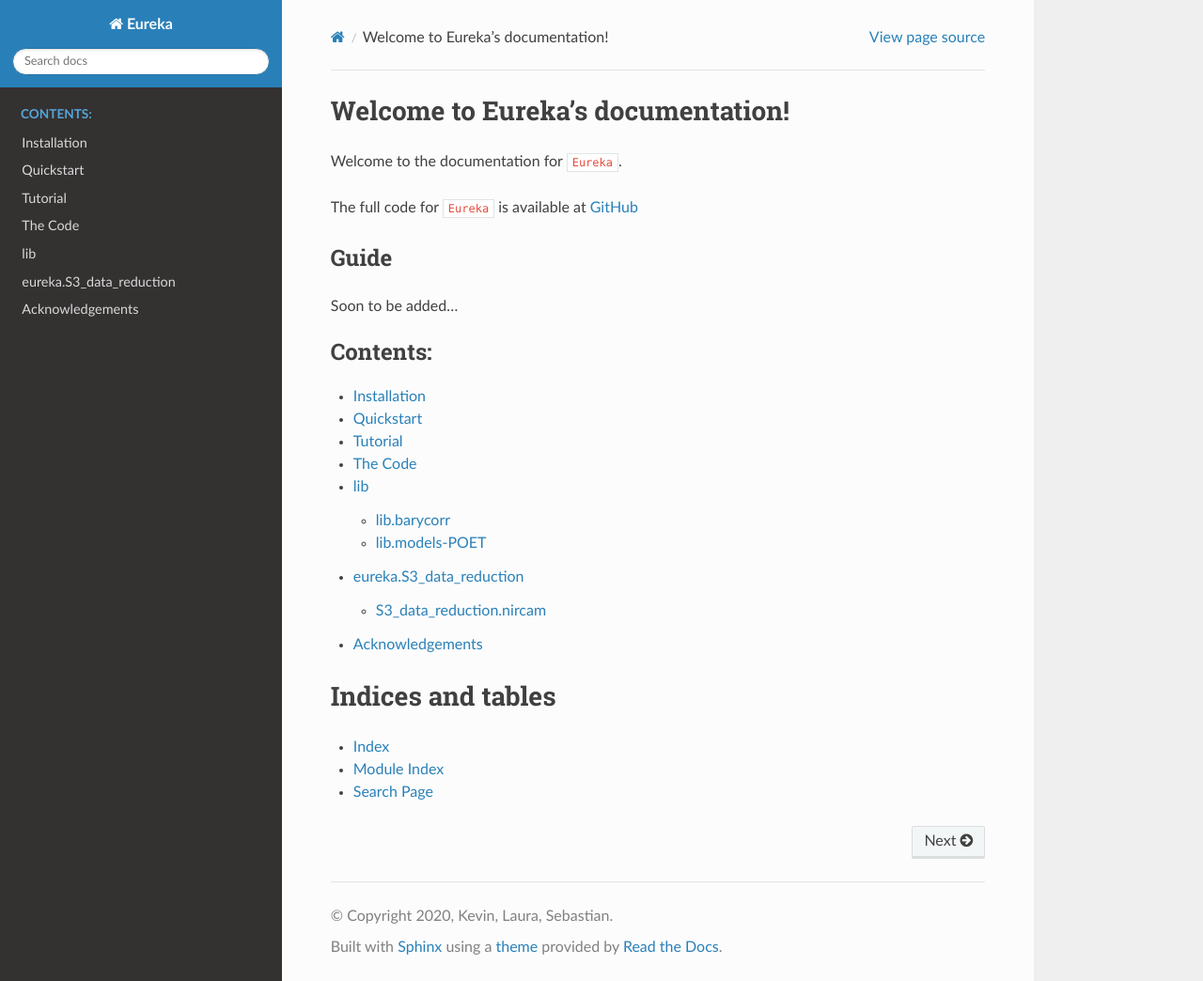
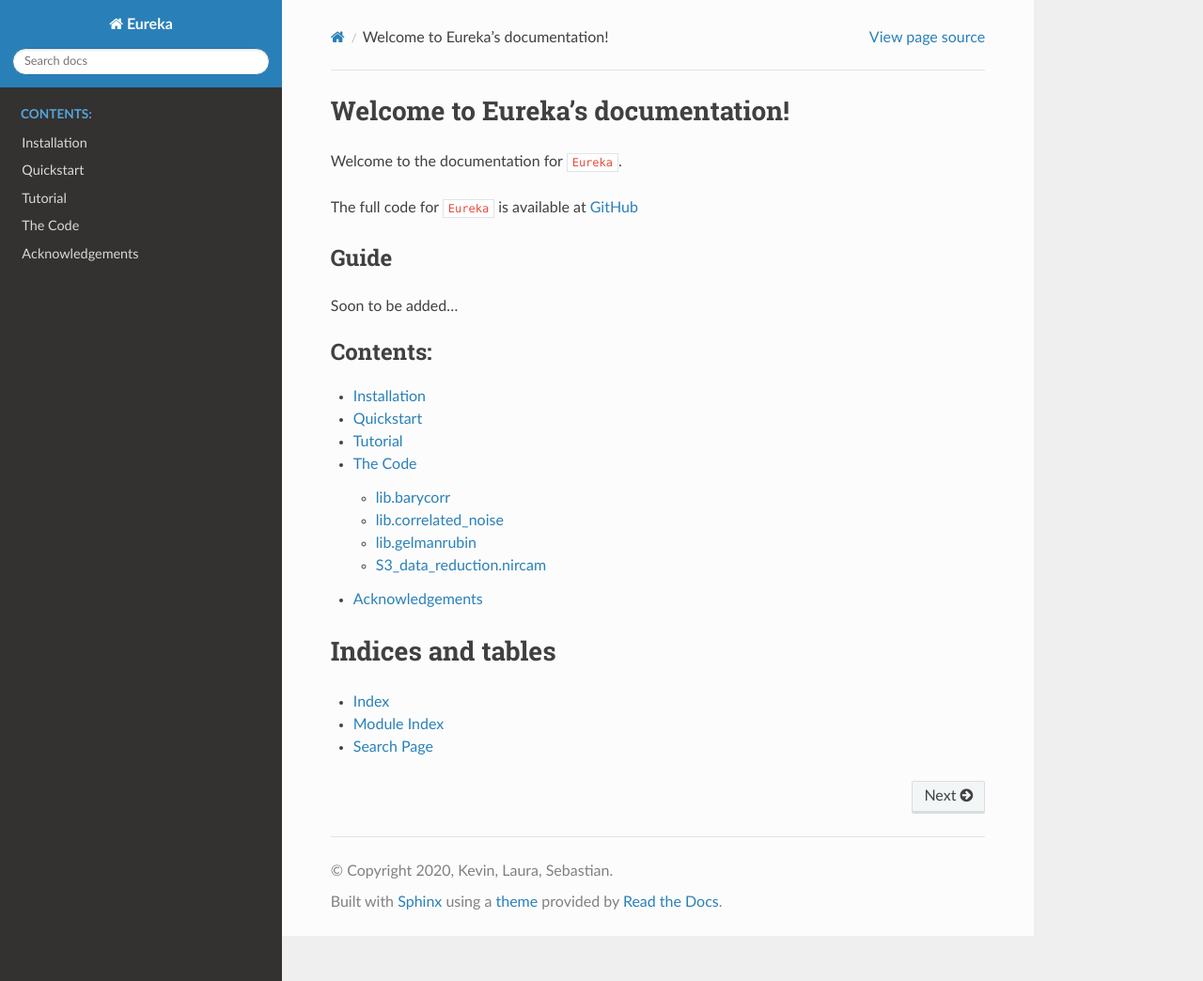
Before and after one commit to kevin218/Eureka, a Sphinx documentation site: the page built from docs/source/index.rst, in a window 1280 px wide and 1044 px high. Shown: the whole window at 94% size. Built offline with Sphinx 7.4.7 and the Read the Docs theme 2.0.0, drawn with Linux system fonts in a browser that asks for light colours.

Commit message:
updated docs

```diff
--- a/docs/source/api.rst
+++ b/docs/source/api.rst
@@ -4,8 +4,6 @@
 ==============
 
 
-lib
-==============
 
 lib.barycorr
 ---------------
@@ -15,18 +13,27 @@
     :undoc-members:
     :show-inheritance:
 
-lib.models-POET
+
+lib.correlated_noise
+---------------------
+
+.. automodule:: eureka.lib.correlated_noise
+    :members:
+    :undoc-members:
+    :show-inheritance:
+
+lib.gelmanrubin
 ---------------
 
-.. automodule:: eureka.lib.models-POET
+.. automodule:: eureka.lib.gelmanrubin
     :members:
     :undoc-members:
     :show-inheritance:
 
 
 
-eureka.S3_data_reduction
-=========================
+
+
 
 S3_data_reduction.nircam
 -------------------------
--- a/docs/source/conf.py
+++ b/docs/source/conf.py
@@ -14,7 +14,7 @@
 import sys
 
 sys.path.insert(0, os.path.abspath('../..'))
-#sys.path.insert(0, os.path.abspath('..'))
+sys.path.insert(0, os.path.abspath('..'))
 
 import sphinx_rtd_theme
 
@@ -33,7 +33,7 @@
 # Add any Sphinx extension module names here, as strings. They can be
 # extensions coming with Sphinx (named 'sphinx.ext.*') or your custom
 # ones.
-extensions = ['sphinx_rtd_theme', 'sphinx.ext.todo', 'sphinx.ext.viewcode', 'sphinx.ext.autodoc']
+extensions = ['sphinx_rtd_theme', 'sphinx.ext.todo', 'sphinx.ext.viewcode', 'sphinx.ext.autodoc', 'numpydoc']
 
 master_doc = 'index'
 # Add any paths that contain templates here, relative to this directory.
```
